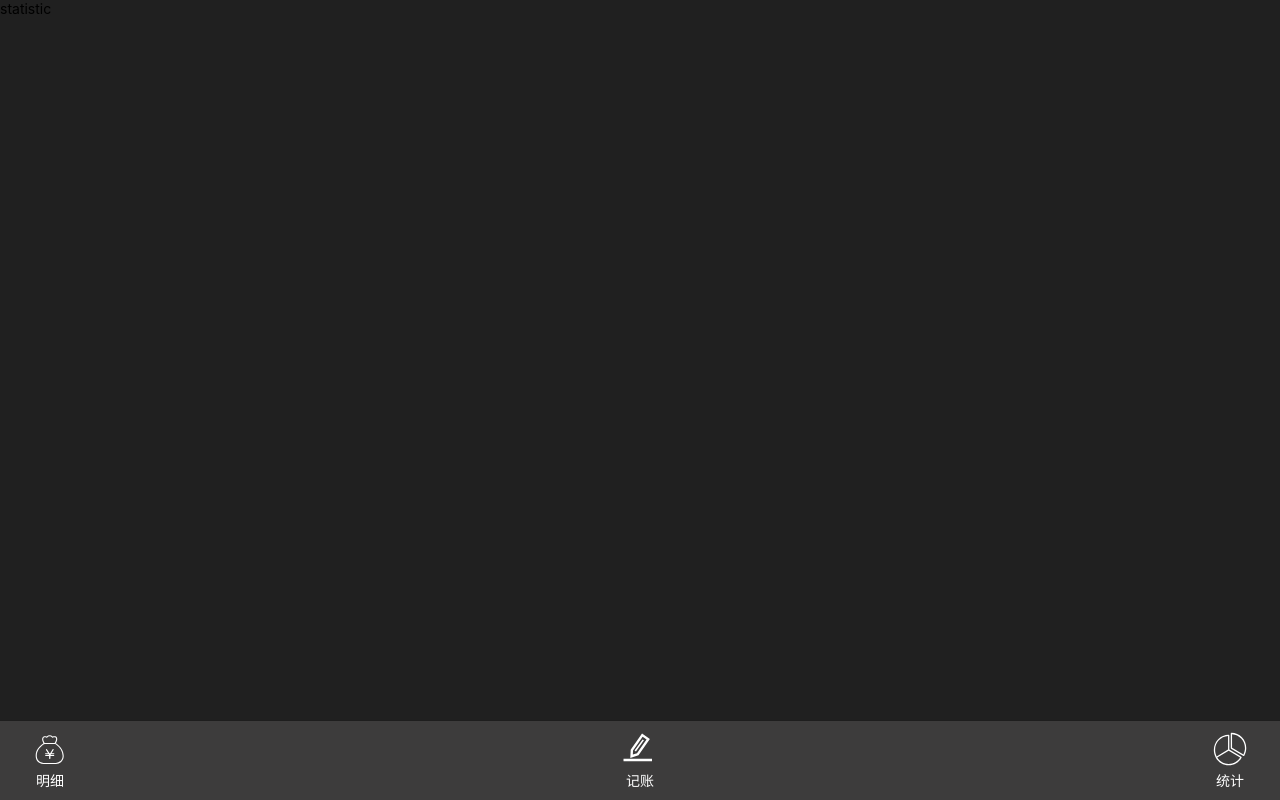
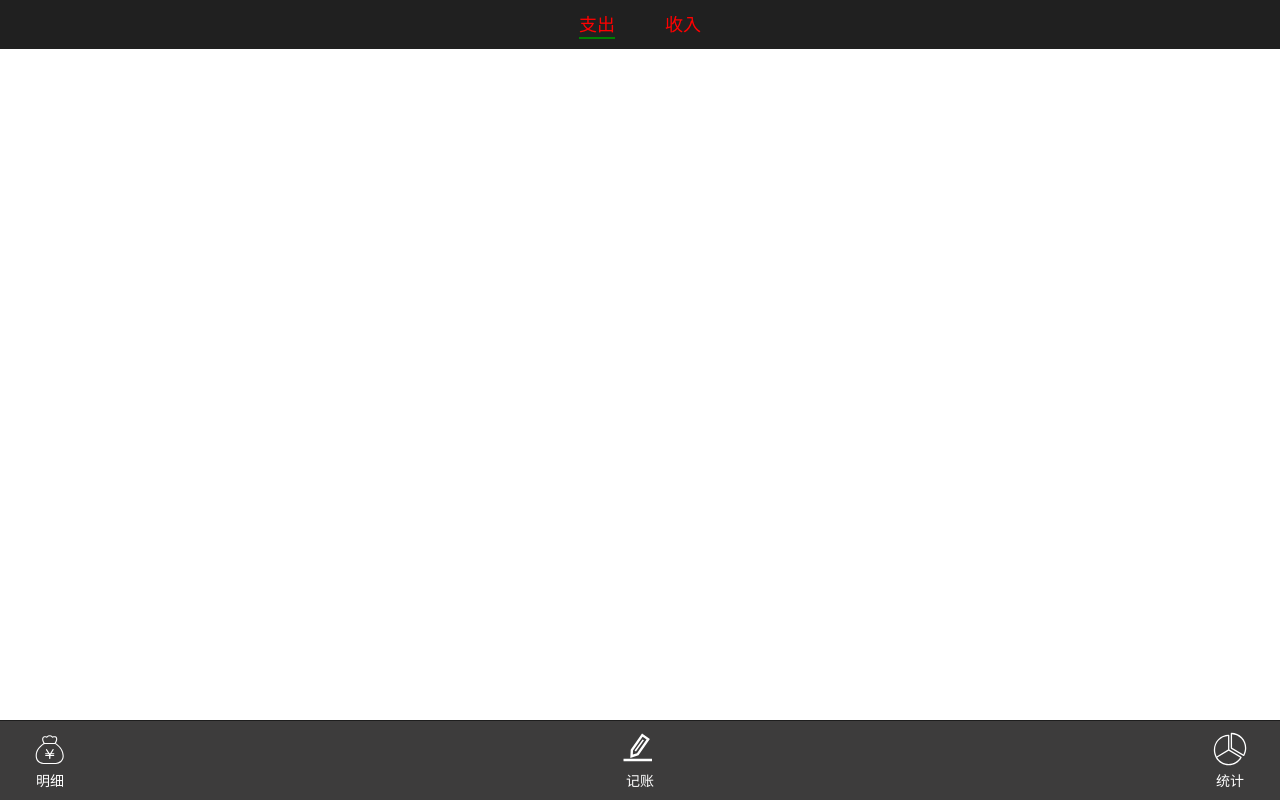
Before and after one commit to leigp555/accrount, a Vue app: page /#/statistic in a window 1280 px wide. Built offline with nearby package versions, Linux system fonts and the light colour scheme.

Commit message:
初始化statistic组件

```diff
--- a/src/components/Detail.vue
+++ b/src/components/Detail.vue
@@ -145,8 +145,7 @@ const total=(obj:hashType)=>{
 
 sortedExpenditure=total(sortedExpenditure)
 sortedIncomeList=total(sortedIncomeList)
-console.log(sortedIncomeList)
-console.log(sortedExpenditure)
+
 
 //是否展示
 const countType = computed(() => {
--- a/src/components/Statistic.vue
+++ b/src/components/Statistic.vue
@@ -1,15 +1,27 @@
 <template>
-statistic
+  <div class="statistic-wrap">
+    <div class="countType">
+      <Tabs>
+        <Tab title="支出"></Tab>
+        <Tab title="收入"></Tab>
+      </Tabs>
+    </div>
+  </div>
 </template>
 
-<script lang="ts">
-import {defineComponent} from "vue";
+<script lang="ts" setup>
+import Tabs from "./lib/Tabs.vue";
+import Tab from "./lib/Tab.vue";
 
-export default defineComponent({
-  name: "Statistic"
-})
 </script>
 
 <style lang="scss" scoped>
-
+.statistic-wrap {
+  height: 100%;
+  background-color: white;
+  color: red;
+  >.countType {
+    background-color: #202020;
+  }
+}
 </style>
```
